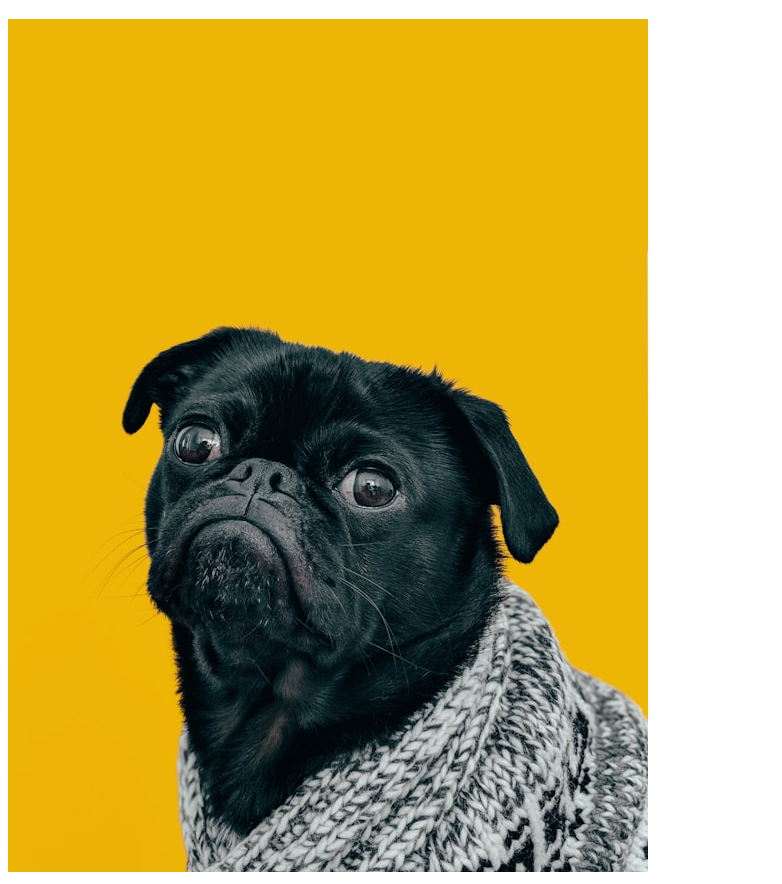
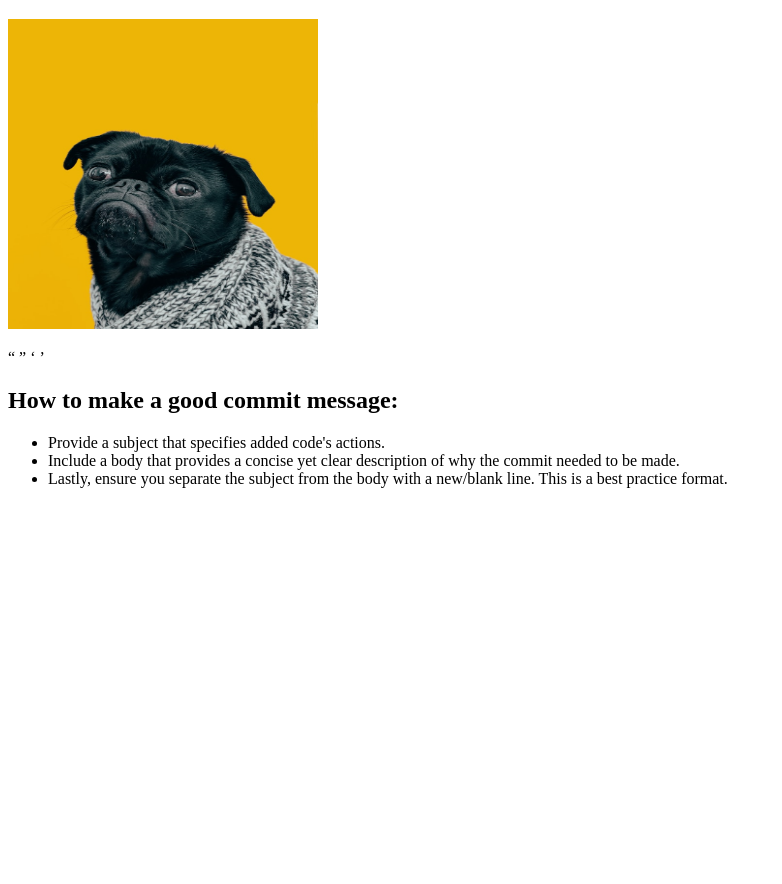
Before and after one commit to TMT-LLC/git_test, a plain HTML site: page odin-links-and-images/pages/about.html in a window 1280 px wide. Shown: the part 61-945 px from the top of the page, without its empty margins (0-782 px from the left). After the commit the page ends 800 px from the top, so only its background shows below. Drawn offline with Linux system fonts and the light colour scheme.

Commit message:
Added unordered list section on about.html.
This explains best practice for making commits.

```diff
--- a/odin-links-and-images/pages/about.html
+++ b/odin-links-and-images/pages/about.html
@@ -8,6 +8,15 @@
     <body>
         <h1>About Page</h1>
         <img
-        src="../images/dog.jpg">
+        src="../images/dog.jpg" alt="Charles the Pug" height="310" width="310">
+
+        <p>&ldquo; &rdquo; &lsquo; &rsquo;</p>
+
+        <h2>How to make a good commit message:</h2>
+        <ul>
+            <li>Provide a subject that specifies added code's actions.</li>
+            <li>Include a body that provides a concise yet clear description of why the commit needed to be made.</li>
+            <li>Lastly, ensure you separate the subject from the body with a new/blank line. This is a best practice format.</li>
+        </ul>
     </body>
 </html>
```
Also changed, not shown: odin-links-and-images/index.html (+1 -1 lines).
